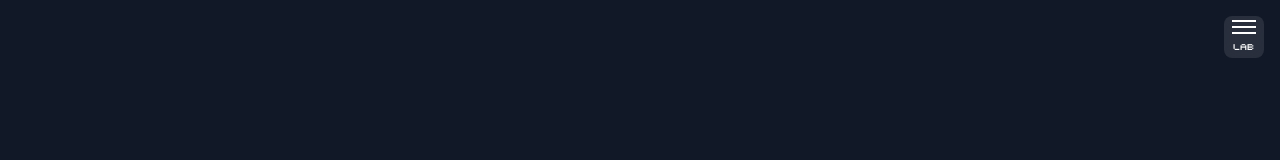
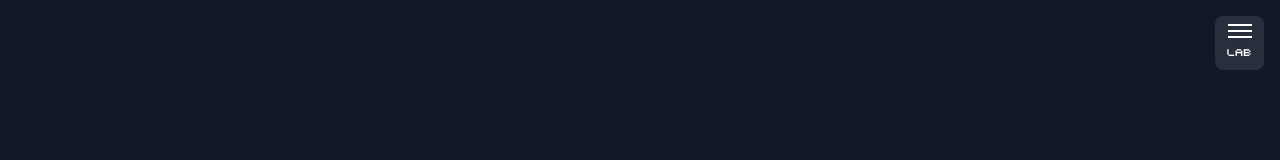
Before and after one commit to kabuto-lab/vyr, a React (Vite) app: page / in a window 1280 px wide. Both pictures are taken after a click on the button "Start Game". Shown: the top 160 px of the page. Built offline with nearby package versions, Linux system fonts and the light colour scheme.

Commit message:
Auto-deploy: update game

```diff
--- a/src/components/Game.tsx
+++ b/src/components/Game.tsx
@@ -390,13 +390,13 @@ const Game: React.FC = () => {
         {/* LAB button - square with rectangle background */}
         <button
           onClick={() => setLeftMenuOpen(!leftMenuOpen)}
-          className="flex items-center justify-center font-pixy text-sm bg-white bg-opacity-10 backdrop-blur-lg rounded-lg px-2 py-1"
+          className="flex items-center justify-center font-pixy text-sm bg-white bg-opacity-10 backdrop-blur-lg rounded-lg px-3 py-2"
         >
           <div className="flex flex-col items-center">
             <div className="w-6 h-0.5 bg-white mb-1"></div>
             <div className="w-6 h-0.5 bg-white mb-1"></div>
             <div className="w-6 h-0.5 bg-white mb-1"></div>
-            <span className="text-xs">{t('lab')}</span>
+            <span className="text-sm">{t('lab')}</span>
           </div>
         </button>
       </div>
```
